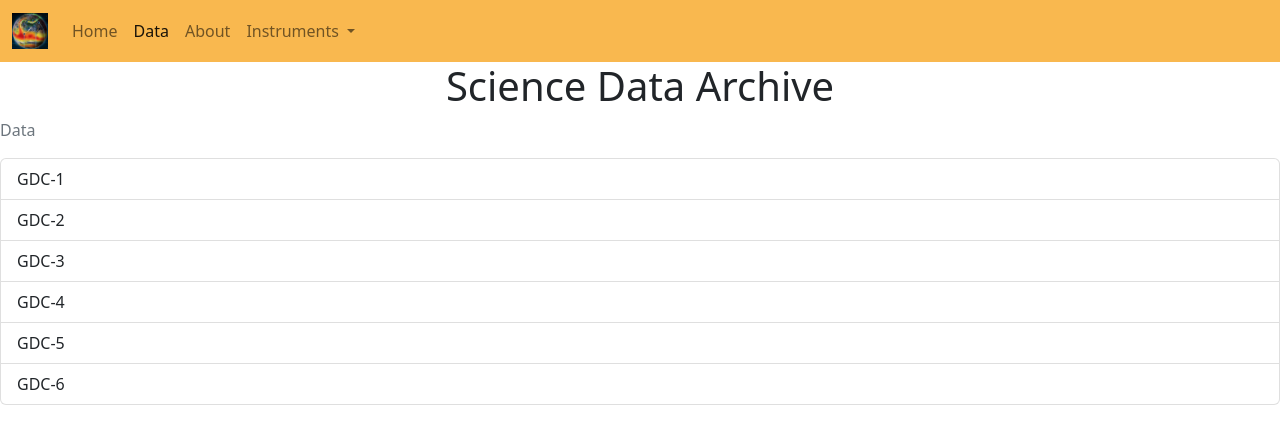
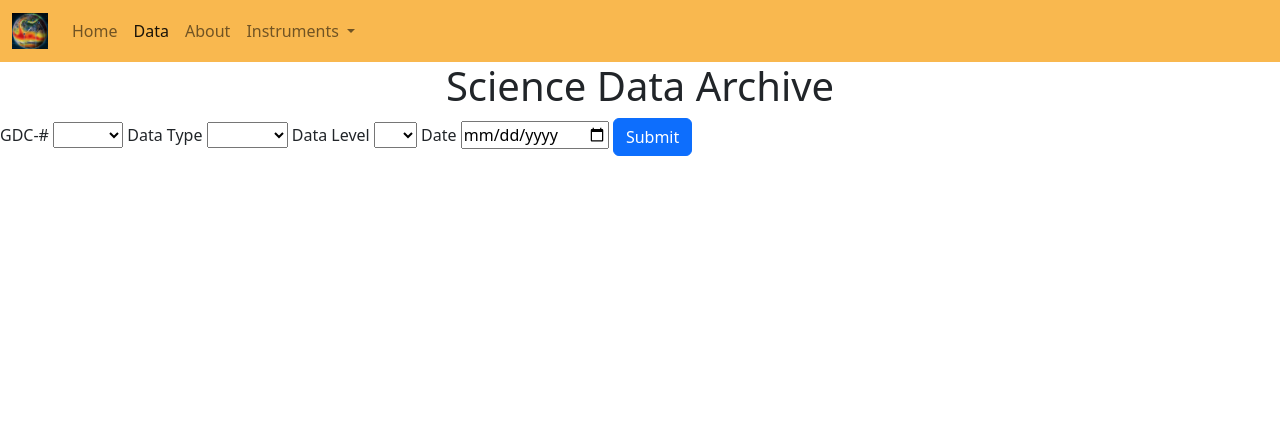
Before and after one commit to GDC-SOC/SCUP, a Django app: page /data/ in a window 1280 px wide. Shown: the top 444 px of the page. Run offline with Django 4.2, Linux system fonts and the light colour scheme; parts of the project's set-up code (start-up, migrations or seed data) failed here and were passed over.

Commit message:
Updating data page to have the WIP form view, fully integrated with latest Lambda APIs

```diff
--- a/data/static/data/api.js
+++ b/data/static/data/api.js
@@ -14,7 +14,7 @@ const SUBTYPE_LIST = `
     <button type="button" class="list-group-item list-group-item-action" onclick="stepThrough(this)">CAPE</button>
     <button type="button" class="list-group-item list-group-item-action" onclick="stepThrough(this)">AETHER</button>
     <button type="button" class="list-group-item list-group-item-action" onclick="stepThrough(this)">MoSAIC</button>
-    <button type="button" class="list-group-item list-group-item-action" onclick="stepThrough(this)">Ephem</button>`
+    <button type="button" class="list-group-item list-group-item-action" onclick="stepThrough(this)">EPHEM</button>`
 const DATA_LEVEL_LIST = `
 <button type="button" class="list-group-item list-group-item-action" onclick="stepThrough(this)">QL</button>
 <button type="button" class="list-group-item list-group-item-action" onclick="stepThrough(this)">L0</button>
@@ -23,13 +23,46 @@ const DATA_LEVEL_LIST = `
 const GDC_REGEX = /^GDC-\d$/;
 const SUBTYPE_REGEX = /^(CAPE|AETHER|MoSAIC|EPHEM)$/;
 const DATA_LEVEL_REGEX = /^(QL|L0|L1|L2|)$/;
+const SPINNER = `<div class="spinner-border text-primary" role="status">
+<span class="visually-hidden">Loading...</span>
+</div>`
+
+function convertMonth(monthInt) {
+    switch(monthInt) {
+        case "01":
+            return "JAN";
+        case "02":
+            return "FEB";
+        case "03":
+            return "MAR";
+        case "04":
+            return "APR";
+        case "05":
+            return "MAY";
+        case "06":
+            return "JUN";
+        case "07":
+            return "JUL";
+        case "08":
+            return "AUG";
+        case "09":
+            return "SEP";
+        case "10":
+            return "OCT";
+        case "11":
+            return "NOV";
+        case "12":
+            return "DEC";
+    }
+}
 
 /**
  * Retrieves a presigned url for the given item using the API.
  * @param {str} item
  */
 function generatePresignedURL(item) {
-    console.log("Starting generatePresignedURL...");
+    $("#alerts").empty();
+    $("#alerts").append(SPINNER);
     try {
         fetch(API_URL + "/prod/generatepresignedurl?key=" + item, {method: "GET"})
         .then((response) => { return response.json() })
@@ -40,58 +73,59 @@ function generatePresignedURL(item) {
 }
 
 /**
- * Retrieves all data stored in the S3 bucket using the API.
+ * Retrieves all the data contained in the S3 bucket, using the given request parameters. Specifically grabs the files and ignores any subdirectories.
+ * requestParams is an array of strings, expected as [gdc, subtype, data level], for example ['GDC-1', 'CAPE', 'L2'].
+ * @param {element} parentElement
+ * @param {Array[str]} requestParams
  */
-function getData() {
-    console.log("Starting getData...");
+function getFiles(parentElement, requestParams) {
+    console.log("Sending request...");
+    let gdc = requestParams.shift();
+    let subtype = requestParams.shift();
+    let datalevel = requestParams.shift();
+    let year = requestParams.shift();
+    let month = requestParams.shift();
+    let day = requestParams.shift();
     try {
-        fetch(API_URL + "/prod/listgdcdata", {method: "GET"})
-        .then((response) => { return response.json() })
-        .then((data) => { return JSON.parse(data.body); })
-        .then((parsedData) => {
-            $("#data-list").empty();
-            $("#data-loading").remove();
-            parsedData.forEach((item, index) => {
-                $("#data-list").append('<li class="list-group-item"><a href="#" onclick="generatePresignedURL(\''+item+'\')">'+item+'</a></li>');
-            })
+        fetch(API_URL + "/prod/listgdcdata?gdc=" + gdc + "&subtype=" + subtype + "&datalevel=" + datalevel + "&year=" + year + "&month=" + month + "&day=" + day + "&type=f", {method: "GET"})
+        .then((response) => { return response.json(); })
+        .then((data) => {
+            parentElement.empty();
+            data.forEach((item, index) => {
+                let itemFilename = item.split("/").pop();
+                parentElement.append('<li class="list-group-item"><a href="#" onclick="generatePresignedURL(\''+item+'\')">'+itemFilename+'</a></li>');
+            });
         })
     } catch (error) {
         alert(error); // TODO - Change this to a Bootstrap notif/toast
     }
 }
 
-function stepThrough(currentElement) {
-    let wasContentUpdated = false;
-    let currentElementText = currentElement.innerText;
-    let parentElement = $(currentElement.parentElement);
-    if (currentElementText.match(GDC_REGEX)) {
-        // Update the list group
-        parentElement.empty();
-        parentElement.append(SUBTYPE_LIST);
-        wasContentUpdated = true;
-        // Update the breadcrumb view
-    } else if (currentElementText.match(SUBTYPE_REGEX)) {
-        parentElement.empty();
-        parentElement.append(DATA_LEVEL_LIST);
-        wasContentUpdated = true;
-    } else if (currentElementText.match(DATA_LEVEL_REGEX)) {
-        parentElement.empty();
-        // Actuall start loading data from the API
-        wasContentUpdated = true;
+function dataSubmit() {
+    // Retrieve values
+    let selectGDC = $("#selectGDC").find(":selected").text();
+    let selectDataType = $("#selectDataType").find(":selected").text();
+    let selectDataLevel = $("#selectDataLevel").find(":selected").text();
+    let selectDate = $("#selectDate").val();
+    let invalidForms = [];
+    // Validate
+    if (selectGDC == "") { invalidForms.push("GDC"); }
+    if (selectDataType == "") { invalidForms.push("Data Type"); }
+    if (selectDataLevel == "") { invalidForms.push("Data Level"); }
+    if (selectDate == "") { invalidForms.push("Date"); }
+    // If there were invalid forms, create an alert
+    if (invalidForms.length > 0) {
+        $("#alerts").empty();
+        $("#alerts").append(`<div class="alert alert-danger" role="alert">
+        The following values were invalid: ${invalidForms.join(", ")}
+      </div>`)
+        return;
     }
-
-    if (wasContentUpdated === true) {
-        let lastBreadcrumbText = $("#data-breadcrumbs").children().last()[0].innerHTML;
-        $("#data-breadcrumbs").children().last().removeClass('active');
-        $("#data-breadcrumbs").children().last().replaceWith(`<li class="breadcrumb-item"><a href="">` + lastBreadcrumbText + `</a></li>`);
-        $("#data-breadcrumbs").append(`<li class="breadcrumb-item active" aria-current="page">` + currentElementText + `</li>`);
-    }
+    $("#dataList").append(SPINNER);
+    selectDate = selectDate.split("-");
+    let selectYear = selectDate.shift();
+    let selectMonth = convertMonth(selectDate.shift());
+    let selectDay = selectDate.shift();
+    let requestParams = [selectGDC, selectDataType, selectDataLevel, selectYear, selectMonth, selectDay];
+    getFiles($("#dataList"), requestParams);
 }
-
-function stepBack(currentElement) {
-    /** TODO */
-    let currentElementText = currentElement.innerText;
-    $("#data-breadcrumbs").children().last().remove();
-    $("#data-breadcrumbs").children().last().addClass("active");
-    $("#data-breadcrumbs").children().last().replaceWith(`<li class="breadcrumb-item">` + lastBreadcrumbText + `</li>`);
-}
--- a/data/templates/data/index.html
+++ b/data/templates/data/index.html
@@ -37,7 +37,46 @@
 
 <h1>Science Data Archive</h1>
 
-<nav aria-label="breadcrumb">
+<div id="alerts"></div>
+
+<label class="my-1 mr-2" for="selectGDC">GDC-#</label>
+<select class="custom-select my-1 mr-sm-2" id="selectGDC">
+  <option value="0"></option>
+  <option value="1">GDC-1</option>
+  <option value="2">GDC-2</option>
+  <option value="3">GDC-3</option>
+  <option value="4">GDC-4</option>
+  <option value="5">GDC-5</option>
+  <option value="6">GDC-6</option>
+</select>
+
+<label class="my-1 mr-2" for="selectDataType">Data Type</label>
+<select class="custom-select my-1 mr-sm-2" id="selectDataType">
+  <option value="0"></option>
+  <option value="1">AETHER</option>
+  <option value="2">CAPE</option>
+  <option value="3">MoSAIC</option>
+  <option value="4">EPHEM</option>
+</select>
+
+<label class="my-1 mr-2" for="selectDataLevel">Data Level</label>
+<select class="custom-select my-1 mr-sm-2" id="selectDataLevel">
+  <option value="0"></option>
+  <option value="1">QL</option>
+  <option value="2">L0</option>
+  <option value="3">L1</option>
+  <option value="4">L2</option>
+</select>
+
+<label class="my-1 mr-2" for="selectDate">Date</label>
+<input type="date" id="selectDate" name="selectDate" value="">
+
+<button type="button" class="btn btn-primary" onclick="dataSubmit()">Submit</button>
+
+<ul id="dataList" class="list-group">
+</ul>
+<!--
+<nav aria-label="breadcrumb" style="padding-left: 10px;">
     <ol id="data-breadcrumbs" class="breadcrumb">
       <li class="breadcrumb-item active" aria-current="page">Data</li>
     </ol>
@@ -51,5 +90,6 @@
     <button type="button" class="list-group-item list-group-item-action" onclick="stepThrough(this)">GDC-5</button>
     <button type="button" class="list-group-item list-group-item-action" onclick="stepThrough(this)">GDC-6</button>
 </ul>
+-->
 
 {% endblock %}
```
